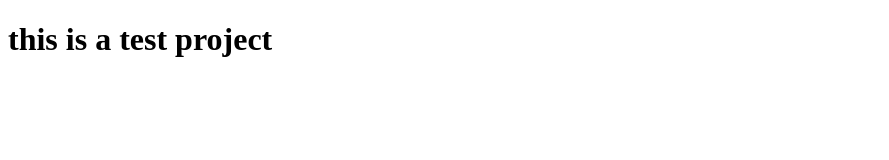
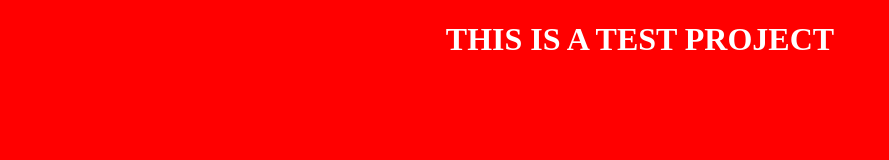
Before and after one commit to gabeparr/testing-git, a plain HTML site: page index.html in a window 1280 px wide. Shown: the whole page, without its empty margins (0-889 px from the left). Drawn offline with Linux system fonts and the light colour scheme.

Commit message:
backgound change

```diff
--- a/index.html
+++ b/index.html
@@ -1,8 +1,9 @@
 <!DOCTYPE html>
 <html lang="en">
   <head>
- <meta charset="UTF-8">
- <meta name="viewport" content="width=device-width, initial-scale=1.0">
+    <meta charset="UTF-8" />
+    <meta name="viewport" content="width=device-width, initial-scale=1.0" />
+    <link rel="stylesheet" href="/styles.css" />
     <title>Document</title>
   </head>
   <body>
--- a/styles.css
+++ b/styles.css
@@ -0,0 +1,8 @@
+body {
+  background: red;
+}
+h1 {
+  color: white;
+  text-transform: uppercase;
+  text-align: center;
+}
```
Lines whose indentation alone changed are shown as unchanged.
